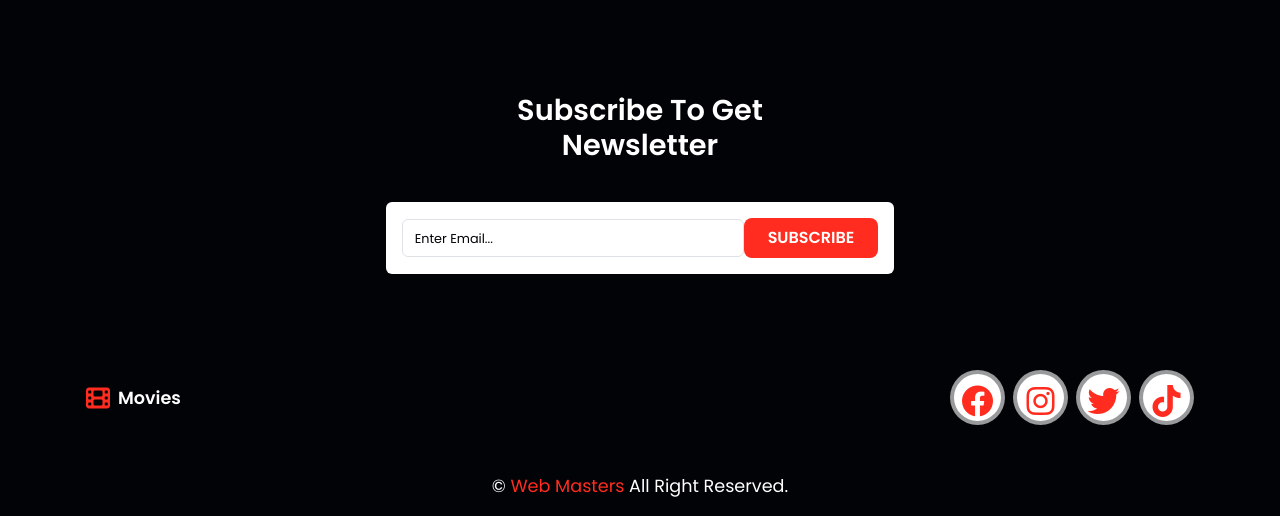
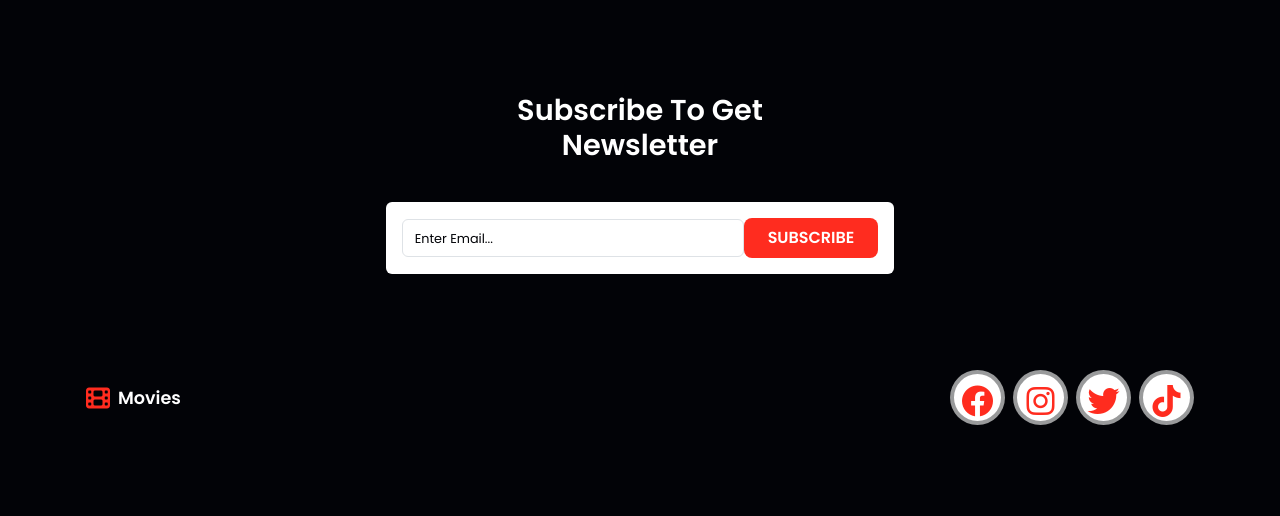
Before and after one commit to marwaas3d/Movie-Site, a plain HTML site: page index.html in a window 1280 px wide. Shown: the part 2368-2884 px from the top of the page. After the commit the page ends 2841 px from the top, so only its background shows below. Drawn offline with Linux system fonts and the light colour scheme.

Commit message:
updated css file

```diff
--- a/css/style.css
+++ b/css/style.css
@@ -230,16 +230,6 @@ header .logo {
   color: var(--bg-color);
 }
 /* footer */
-/* copy */
-.copy {
-  color: var(--bg-color);
-  font-size: 1.1rem;
-}
-.copy span {
-  color: var(--main-color);
-  cursor: pointer;
-}
-/* copy */
 
 /* Resbonsive */
 @media (max-width:1080px) {
--- a/index.html
+++ b/index.html
@@ -235,11 +235,7 @@
       </div>
     </section>
     <!-- footer -->
-    <!-- copyrights -->
-    <div class="copy text-center">
-      <p>&#169; <span>Web Masters</span> All Right Reserved.</p>
-    </div>
-    <!-- copyrights -->
+
 
     <!-- bootstrap -->
     <script src="./js/bootstrap.bundle.min.js"></script>
```
